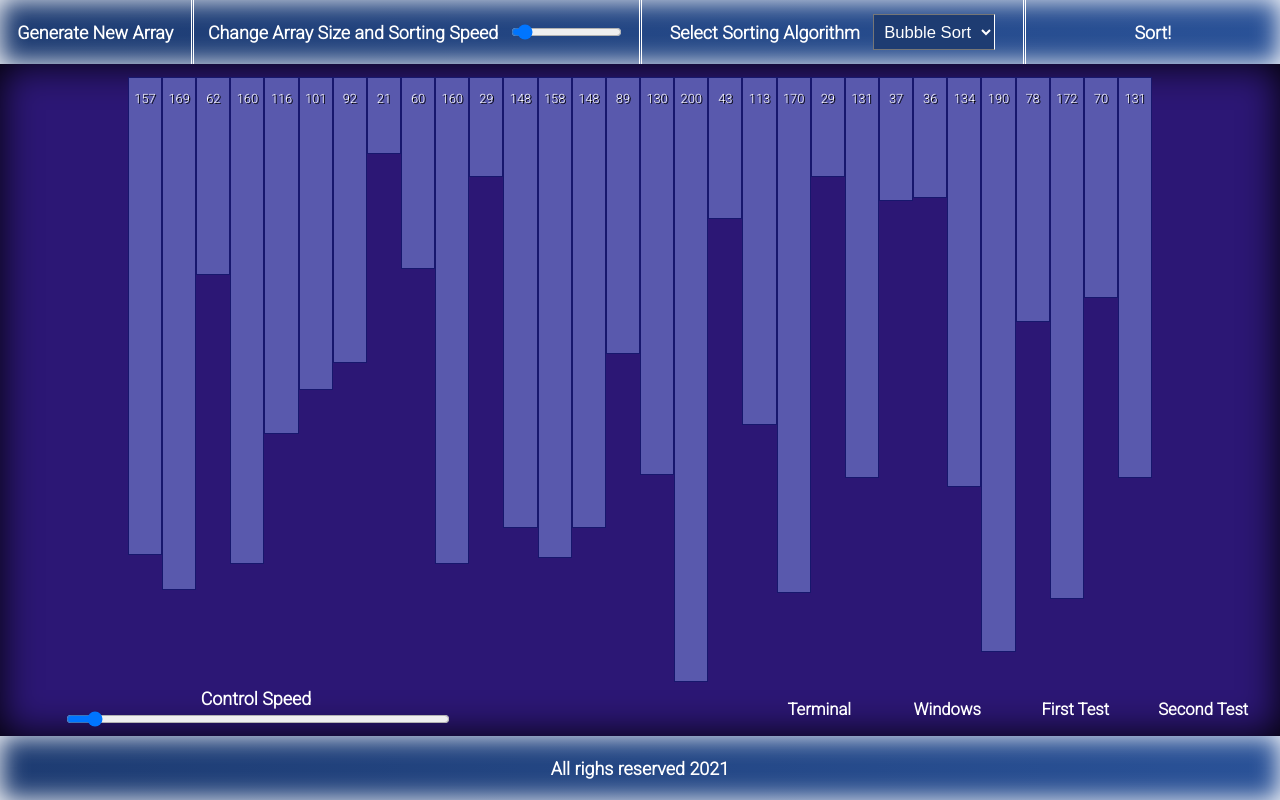
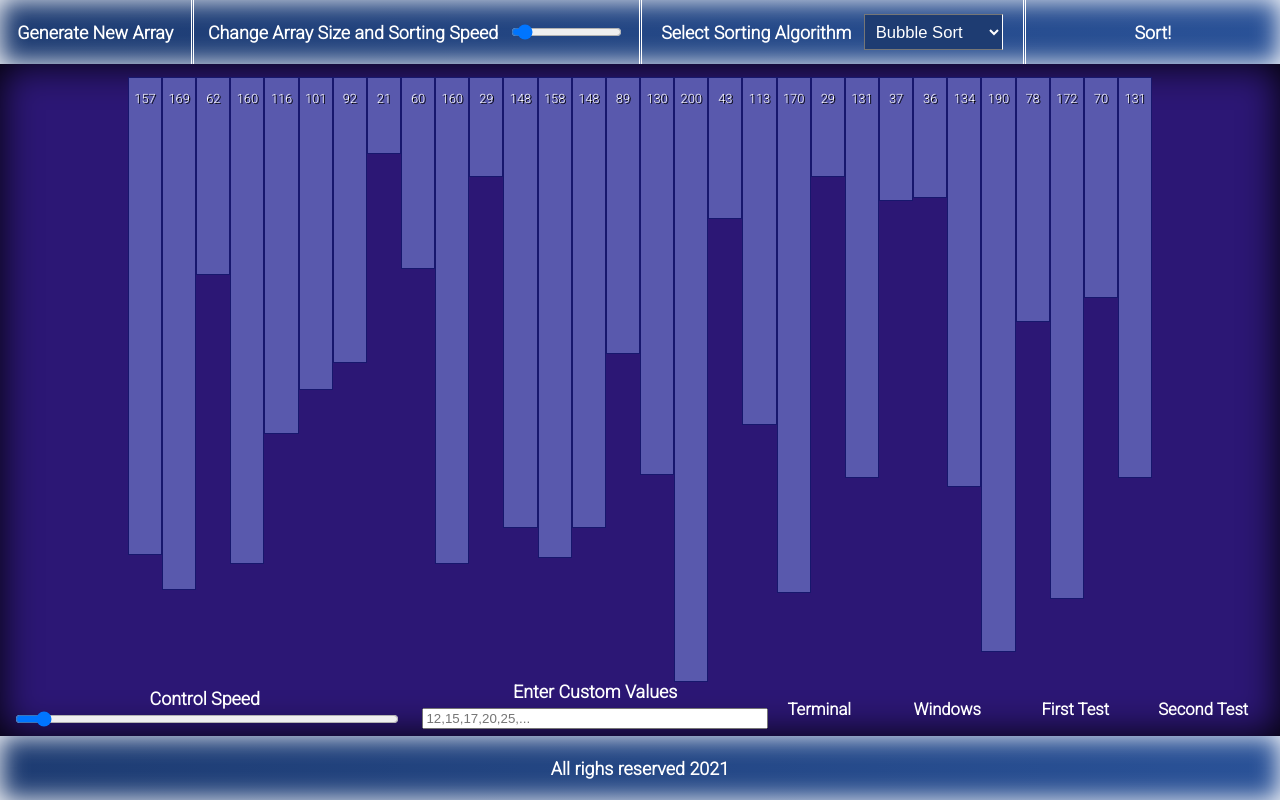
Before and after one commit to MrRabotnik/Sort-Visualizer, a website built with webpack: page index.html in a window 1280 px wide. Built offline with nearby package versions, Linux system fonts and the light colour scheme.

Commit message:
Added custom input values

```diff
--- a/index.html
+++ b/index.html
@@ -30,6 +30,9 @@
                 <option value="merge"><h4>Merge Sort</h4> </option>
                 <option value="heap"><h4>Heap Sort</h4></option>
                 <option value="quick"><h4>Quick Sort</h4></option>
+                <option value="selection"><h4>Selection Sort</h4></option>
+                <option value="insertion"><h4>Insertion Sort</h4></option>
+                <option value="radix"><h4>Radix Sort</h4></option>
             </select>
         </div>
 
@@ -43,6 +46,11 @@
         <div id="change_sorting_speed">
             <h3>Control Speed</h3>
             <input type="range" name="" id="sorting_speed" min="1" max="500" step="1" value="30">
+        </div>
+
+        <div class="creat_array_input_container">
+            <h3>Enter Custom Values</h3>
+            <input type="text" id="enter_values_input" placeholder="12,15,17,20,25,...">
         </div>
 
         <div class="themes_container">
--- a/src/Private/Scss/style.scss
+++ b/src/Private/Scss/style.scss
@@ -244,12 +244,29 @@ section{
     #change_sorting_speed{
         position: absolute;
         bottom: 1%;
-        left: 5%;
+        left: 1%;
         width: 30%;
         text-align: center;
 
         h3{
             margin: 0;
+        }
+
+        input{
+            width: 100%;
+        }
+    }
+
+    .creat_array_input_container{
+        position: absolute;
+        bottom: 1%;
+        left: 33%;
+        width: 27%;
+        text-align: center;
+
+        h3{
+            margin: 0;
+            margin-bottom: .5vw;
         }
 
         input{
```
Also changed, not shown: 1 other file.
